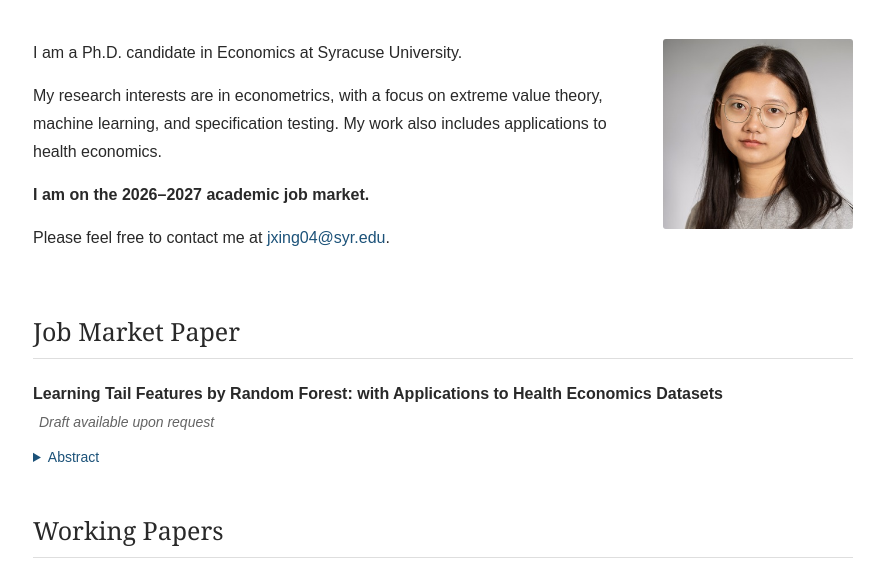
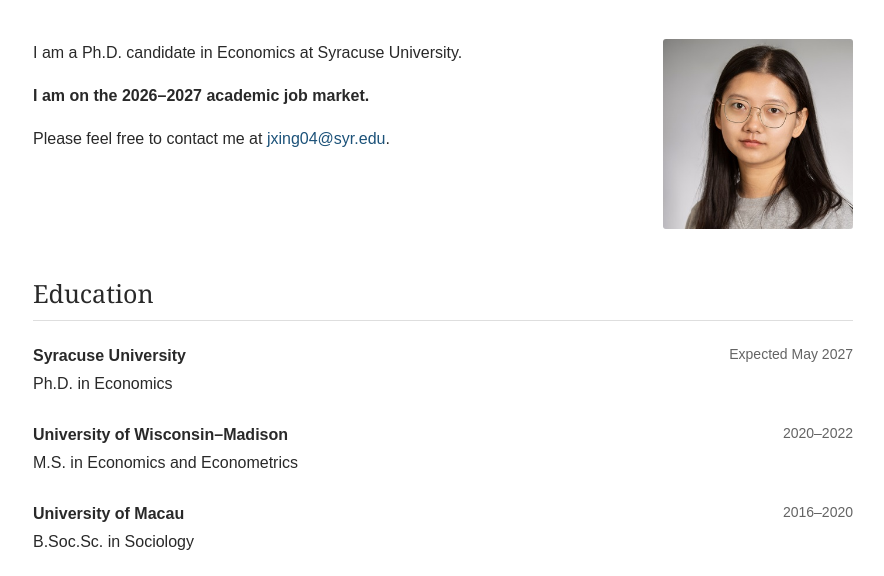
Before and after one commit to Jiahe-Xing/Jiahe-Xing.github.io, a plain HTML site: page index.html in a window 1280 px wide. Shown: the part 153-729 px from the top of the page, without its empty margins (197-1081 px from the left). Drawn offline with Linux system fonts and the light colour scheme.

Commit message:
Add education to About and separate Research navigation

```diff
--- a/index.html
+++ b/index.html
@@ -235,12 +235,6 @@
         </p>
 
         <p>
-          My research interests are in econometrics, with a focus on
-          extreme value theory, machine learning, and specification
-          testing. My work also includes applications to health economics.
-        </p>
-
-        <p>
           <strong>I am on the 2026–2027 academic job market.</strong>
         </p>
 
@@ -251,7 +245,29 @@
         <img class="profile-photo" src="assets/jiahe-xing.jpg" alt="Jiahe Xing" width="325" height="325">
       </div>
 
-      <section id="research">
+      <section id="education" aria-labelledby="education-title">
+        <h2 class="section-title" id="education-title">Education</h2>
+        <div class="course">
+          <div><div class="course-name">Syracuse University</div><div>Ph.D. in Economics</div></div>
+          <div class="course-term">Expected May 2027</div>
+        </div>
+        <div class="course">
+          <div><div class="course-name">University of Wisconsin–Madison</div><div>M.S. in Economics and Econometrics</div></div>
+          <div class="course-term">2020–2022</div>
+        </div>
+        <div class="course">
+          <div><div class="course-name">University of Macau</div><div>B.Soc.Sc. in Sociology</div></div>
+          <div class="course-term">2016–2020</div>
+        </div>
+      </section>
+
+      <section id="research" hidden>
+        <p>
+          My research interests are in econometrics, with a focus on
+          extreme value theory, machine learning, and specification
+          testing. My work also includes applications to health economics.
+        </p>
+
         <h2 class="section-title">Job Market Paper</h2>
 
         <article class="paper">
@@ -386,18 +402,19 @@
   </div>
   <script>
     function showPage() {
-      const teaching = location.hash === '#teaching';
-      document.getElementById('about').hidden = teaching;
-      document.getElementById('research').hidden = teaching;
-      document.getElementById('teaching').hidden = !teaching;
+      const page = ['#research', '#teaching'].includes(location.hash) ? location.hash : '#about';
+      document.getElementById('about').hidden = page !== '#about';
+      document.getElementById('education').hidden = page !== '#about';
+      document.getElementById('research').hidden = page !== '#research';
+      document.getElementById('teaching').hidden = page !== '#teaching';
       document.querySelectorAll('nav a').forEach(function (link) {
-        if (link.getAttribute('href') === (location.hash || '#about')) {
+        if (link.getAttribute('href') === page) {
           link.setAttribute('aria-current', 'page');
         } else {
           link.removeAttribute('aria-current');
         }
       });
-      if (teaching) window.scrollTo(0, 0);
+      window.scrollTo(0, 0);
     }
     window.addEventListener('hashchange', showPage);
     showPage();
```
